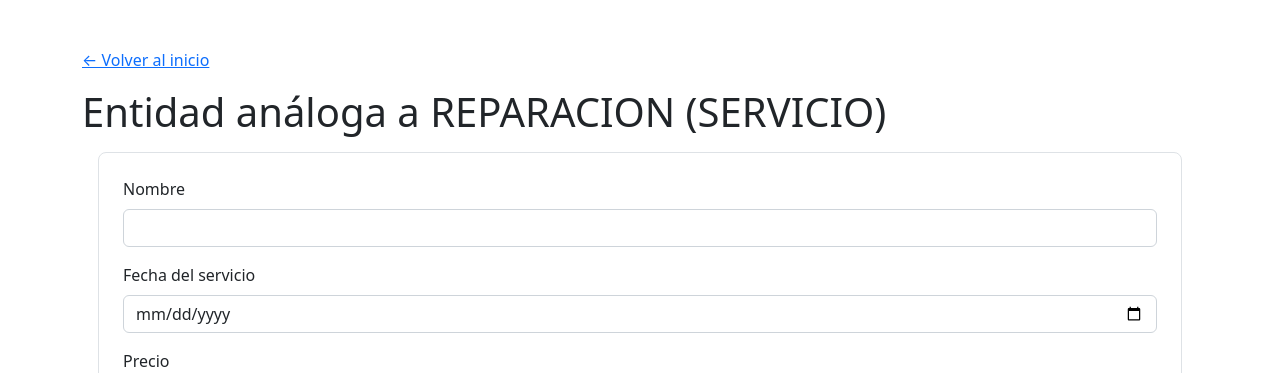
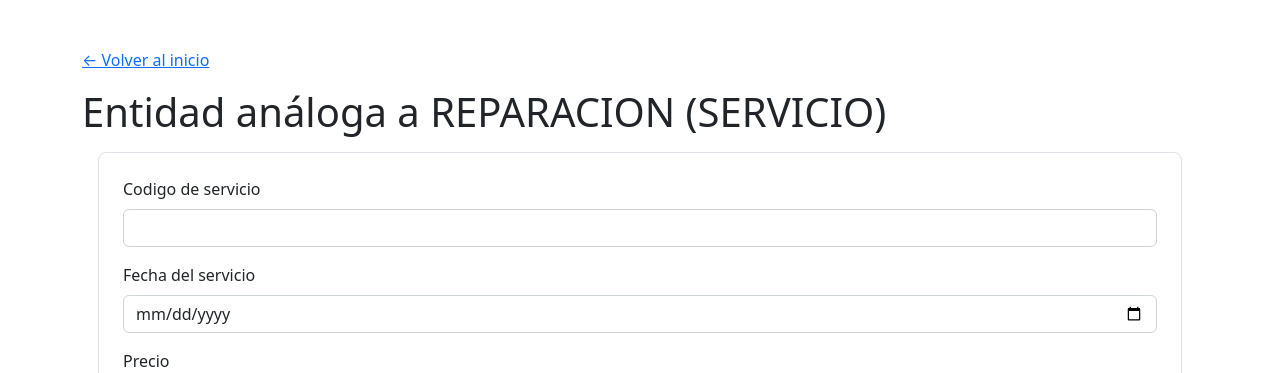
Before and after one commit to Manusm2712/TrabajoFinalBD, a PHP site: page /servicio/servicio.php in a window 1280 px wide. Shown: the top 373 px of the page. Run offline with PHP 8.4, Linux system fonts and the light colour scheme; data that the repository does not hold is empty.

Commit message:
Cambios servicio

```diff
--- a/servicio/servicio.php
+++ b/servicio/servicio.php
@@ -11,8 +11,8 @@ include "../includes/header.php";
     <form action="servicio_insert.php" method="post" class="form-group">
 
         <div class="mb-3">
-            <label for="nombre" class="form-label">Nombre</label>
-            <input type="text" class="form-control" id="nombre" name="nombre" required>
+            <label for="codigo_servicio" class="form-label">Codigo de servicio</label>
+            <input type="number" class="form-control" id="codigo_servicio" name="codigo_servicio" required>
         </div>
 
         <div class="mb-3">
@@ -75,7 +75,7 @@ include "../includes/header.php";
             ?>
 
             <!-- Opción que se genera -->
-            <option value="<?= $fila["nombre"]; ?>"><?= $fila["fecha"]; ?> - Nombre: <?= $fila["nombre"]; ?></option>
+            <option value="<?= $fila["codigo_servicio"]; ?>"><?= $fila["fecha"]; ?> - Nombre: <?= $fila["codigo_servicio"]; ?></option>
 
             <?php
                 // Cerrar las estructuras de control
@@ -107,7 +107,7 @@ if($resultadoServicio and $resultadoServicio->num_rows > 0):
         <!-- Títulos de la tabla, cambiarlos -->
         <thead class="table-dark">
             <tr>
-                <th scope="col" class="text-center">Nombre</th>
+                <th scope="col" class="text-center">Codigo de servicio</th>
                 <th scope="col" class="text-center">Fecha del servicio</th>
                 <th scope="col" class="text-center">Precio</th>
                 <th scope="col" class="text-center">Cupon</th>
@@ -125,7 +125,7 @@ if($resultadoServicio and $resultadoServicio->num_rows > 0):
             <!-- Fila que se generará -->
             <tr>
                 <!-- Cada una de las columnas, con su valor correspondiente -->
-                <td class="text-center"><?= $fila["nombre"]; ?></td>
+                <td class="text-center"><?= $fila["codigo_servicio"]; ?></td>
                 <td class="text-center"><?= $fila["fecha"]; ?></td>
                 <td class="text-center">$<?= $fila["precio"]; ?></td>
                 <td class="text-center"><?= $fila["codigo_cupon"]; ?></td>
--- a/servicio/servicio_insert.php
+++ b/servicio/servicio_insert.php
@@ -4,7 +4,7 @@
 require('../config/conexion.php');
 
 // Sacar los datos del formulario. Cada input se identifica con su "name"
-$nombre = $_POST["nombre"];
+$codigo_servicio = $_POST["codigo_servicio"];
 $fecha = $_POST["fecha"];
 $precio = $_POST["precio"];
 $pre_servicio = $_POST["pre_servicio"];
@@ -18,7 +18,7 @@ if(empty($pre_servicio)) {
 }
 
 // Query SQL a la BD - asegúrese que el nombre de la tabla sea correcto (servicio en lugar de proyecto)
-$query = "INSERT INTO `servicio` (`nombre`, `fecha`, `precio`, `pre_servicio`, `codigo_cupon`) VALUES ('$nombre', '$fecha', '$precio', $pre_servicio, $codigo_cupon)";
+$query = "INSERT INTO `servicio` (`codigo_servicio`, `fecha`, `precio`, `pre_servicio`, `codigo_cupon`) VALUES ('$codigo_servicio', '$fecha', '$precio', $pre_servicio, $codigo_cupon)";
 
 // Ejecutar consulta
 $result = mysqli_query($conn, $query) or die(mysqli_error($conn));
```
Also changed, not shown: consultas/consulta2.php (+4 -6 lines).
